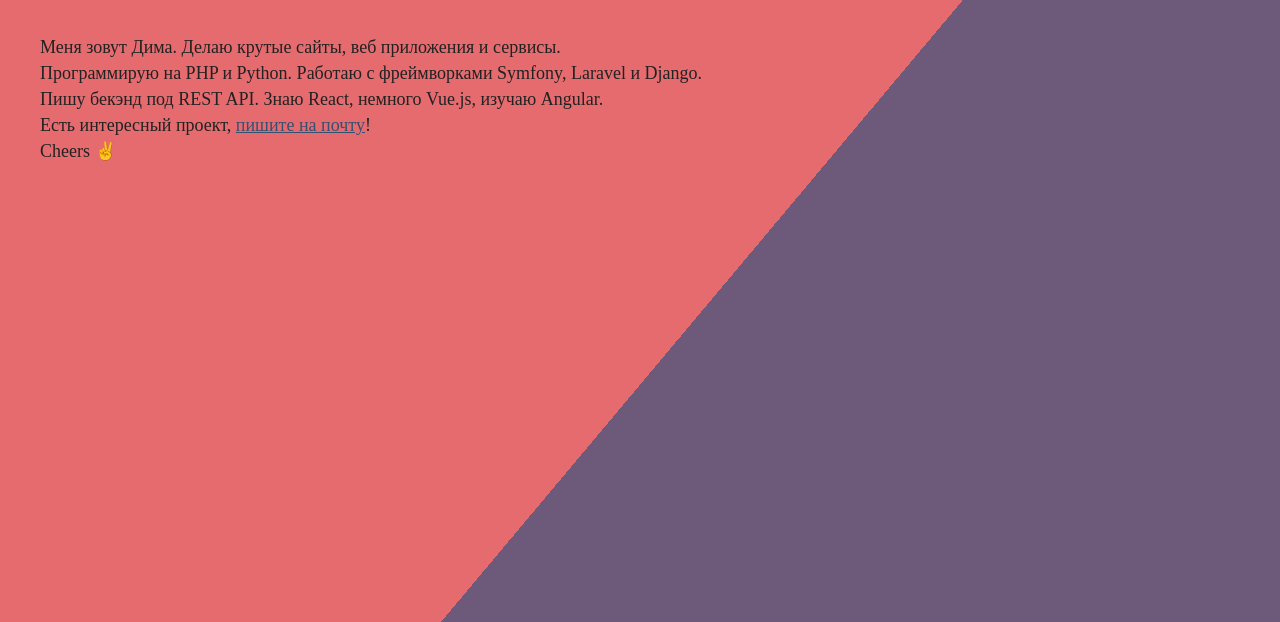
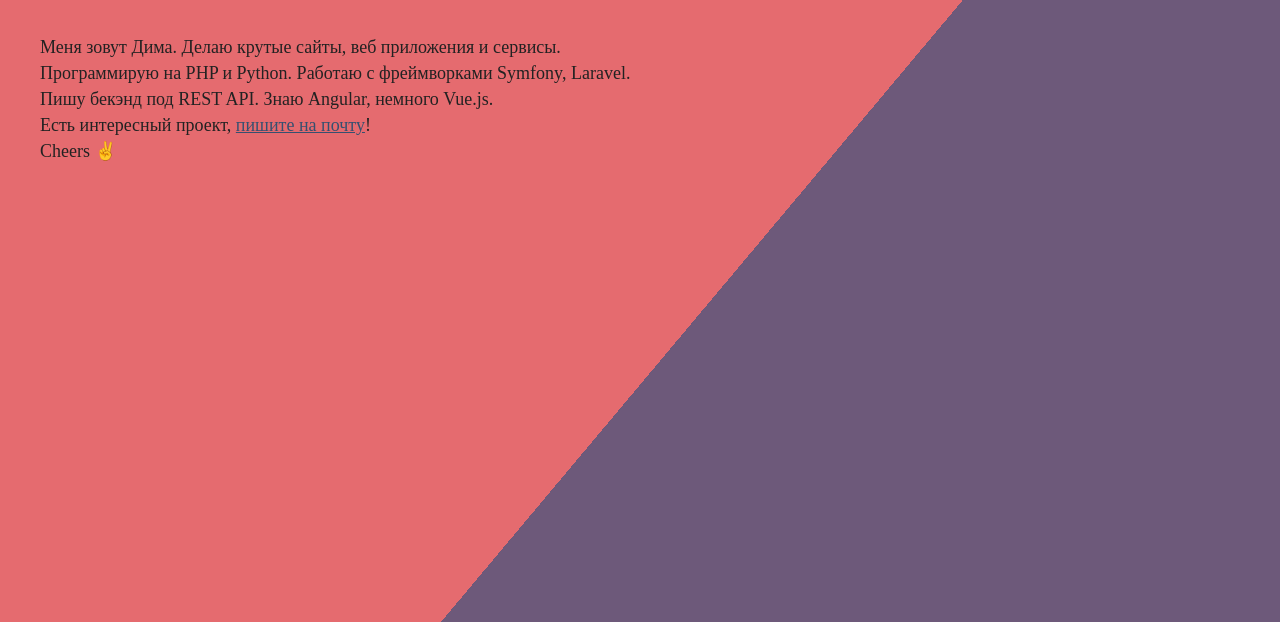
Before and after one commit to gdkv/epictest, a website: page public/index.html in a window 1280 px wide. Shown: the part 178-800 px from the top of the page. Drawn offline with Linux system fonts and the light colour scheme; a web font is replaced by a local one.

Commit message:
Update index.html

```diff
--- a/public/index.html
+++ b/public/index.html
@@ -19,8 +19,8 @@
         <section class="main">
             <h1>Ni hao</h1>
             <p>Меня зовут Дима. Делаю крутые сайты, веб приложения и сервисы.</p>
-            <p>Программирую на PHP и Python. Работаю с фреймворками Symfony, Laravel и Django.</p>
-            <p>Пишу бекэнд под REST API. Знаю React, немного Vue.js, изучаю Angular.</p>
+            <p>Программирую на PHP и Python. Работаю с фреймворками Symfony, Laravel.</p>
+            <p>Пишу бекэнд под REST API. Знаю Angular, немного Vue.js.</p>
             <p>Есть интересный проект, <a href="mailto:d.o.gudkov@gmail.com">пишите&nbsp;на&nbsp;почту</a>!</p>
             <p>Cheers ✌️</p>
         </section>
```
